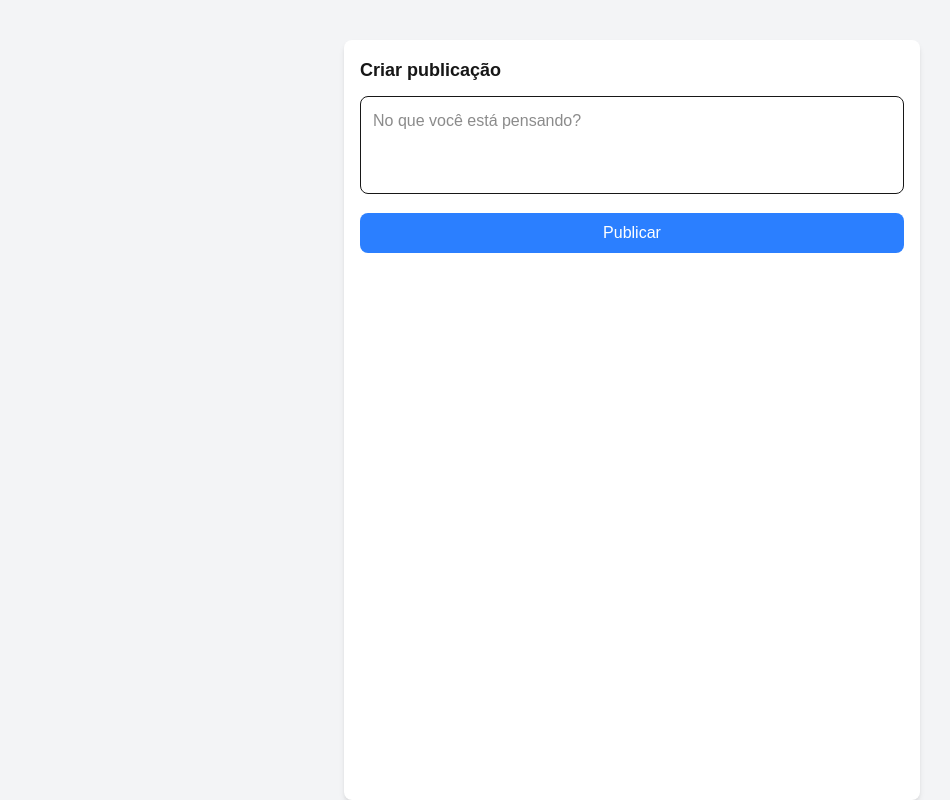
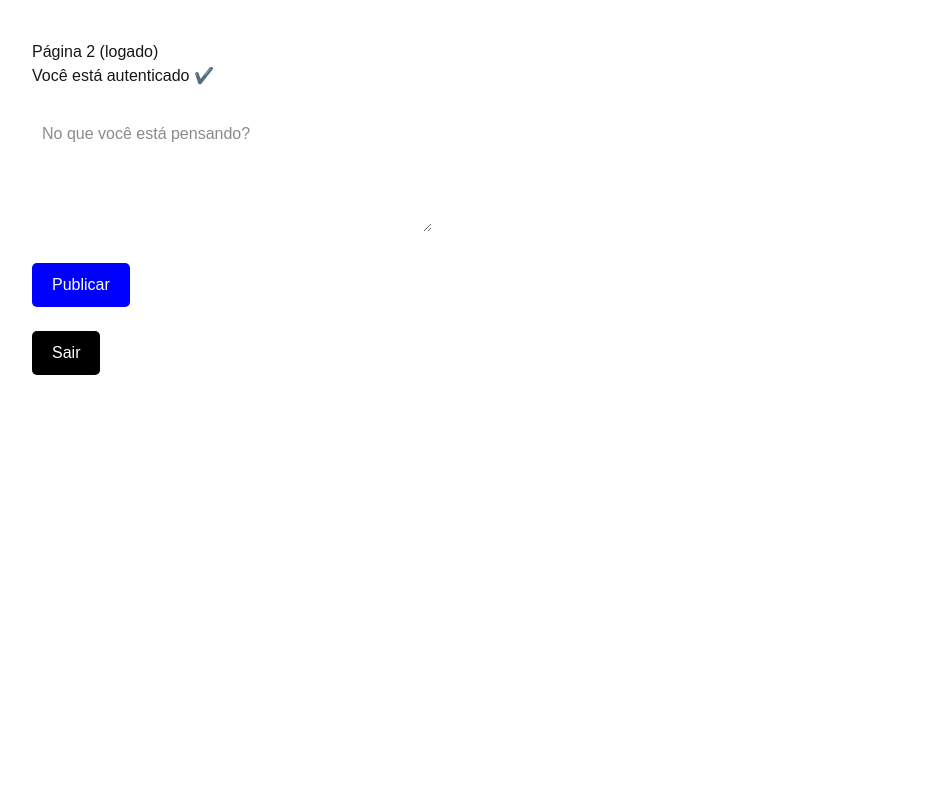
Before and after one commit to claitonwr17-sys/minha-rede-social, a Next.js app: page /pag2 in a window 1280 px wide. Shown: the whole page, without its empty margins (8-958 px from the left). Built offline with nearby package versions, Linux system fonts and the light colour scheme; sample sign-in values are in the browser's storage.

Commit message:
nova pagina pag2

```diff
--- a/app/pag2/page.js
+++ /dev/null
@@ -1,37 +0,0 @@
-"use client";
-
-export default function Feed() {
-
-  function publicarPost() {
-    alert("Post publicado!");
-  }
-
-  return (
-    <main className="min-h-screen bg-gray-100 flex justify-center pt-10">
-
-      <div className="bg-white p-4 rounded-lg shadow-md w-full max-w-xl">
-
-        <h1 className="text-lg font-semibold mb-3">
-          Criar publicação
-        </h1>
-
-        <textarea
-          id="postInput"
-          rows="3"
-          className="w-full border rounded-lg p-3 resize-none focus:outline-none focus:ring-2 focus:ring-blue-500"
-          placeholder="No que você está pensando?"
-        />
-
-        <button
-          onClick={publicarPost}
-          className="mt-3 bg-blue-500 hover:bg-blue-600 text-white px-4 py-2 rounded-lg w-full"
-        >
-          Publicar
-        </button>
-
-      </div>
-
-    </main>
-  );
-
-}
--- /dev/null
+++ b/app/pag2/page.tsx
@@ -0,0 +1,140 @@
+"use client"
+
+import { useEffect, useState } from "react"
+import { useRouter } from "next/navigation"
+
+export default function Pag2() {
+
+  const router = useRouter()
+
+  // estado do textarea
+  const [texto, setTexto] = useState("")
+
+  // 🔒 Proteção da página
+  useEffect(() => {
+
+    const token = localStorage.getItem("token")
+
+    if (!token) {
+      router.push("/login")
+    }
+
+  }, [])
+
+  // 🚪 Logout
+  function logout() {
+
+    localStorage.removeItem("token")
+    router.push("/login")
+
+  }
+
+  // 🚀 publicar post
+  async function publicarPost() {
+
+    console.log("TEXTO:", texto)
+
+    if (!texto.trim()) {
+      alert("Digite alguma coisa")
+      return
+    }
+
+    try {
+
+      const response = await fetch(
+        "https://x8ki-letl-twmt.n7.xano.io/api:Pg6r9BN3/sentimento-gemini",
+        {
+          method: "POST",
+          headers: {
+            "Content-Type": "application/json"
+          },
+          body: JSON.stringify({
+            texto: texto
+          })
+        }
+      )
+
+      const data = await response.json()
+
+      console.log("STATUS:", response.status)
+      console.log("RESPOSTA:", data)
+
+      if (!response.ok) {
+        alert("Erro no servidor")
+        return
+      }
+
+      alert("Post publicado com sucesso!")
+
+      // limpa textarea
+      setTexto("")
+
+    } catch (error) {
+
+      console.error(error)
+
+      alert("Erro ao publicar")
+
+    }
+  }
+
+  return (
+    <div style={{ padding: "40px" }}>
+
+      <h1>Página 2 (logado)</h1>
+
+      <p>Você está autenticado ✔️</p>
+
+      <br />
+
+      {/* textarea */}
+      <textarea
+        value={texto}
+        onChange={(e) => setTexto(e.target.value)}
+        placeholder="No que você está pensando?"
+        style={{
+          width: "400px",
+          height: "120px",
+          padding: "10px"
+        }}
+      />
+
+      <br />
+      <br />
+
+      {/* botão publicar */}
+      <button
+        onClick={publicarPost}
+        style={{
+          padding: "10px 20px",
+          backgroundColor: "blue",
+          color: "white",
+          border: "none",
+          borderRadius: "5px",
+          cursor: "pointer"
+        }}
+      >
+        Publicar
+      </button>
+
+      <br />
+      <br />
+
+      {/* logout */}
+      <button
+        onClick={logout}
+        style={{
+          padding: "10px 20px",
+          backgroundColor: "black",
+          color: "white",
+          border: "none",
+          borderRadius: "5px",
+          cursor: "pointer"
+        }}
+      >
+        Sair
+      </button>
+
+    </div>
+  )
+}
```
Also changed, not shown: app/meu código da paginaa de feed.txt (added).
